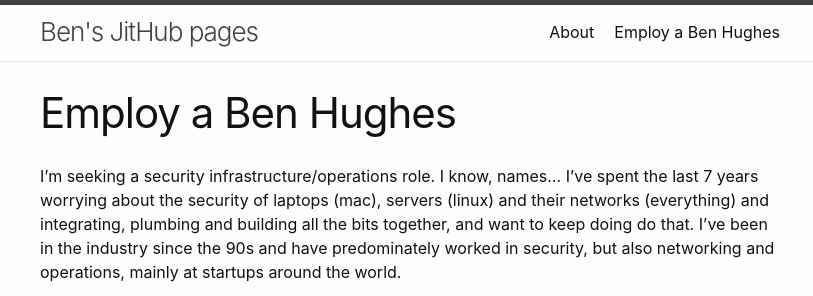
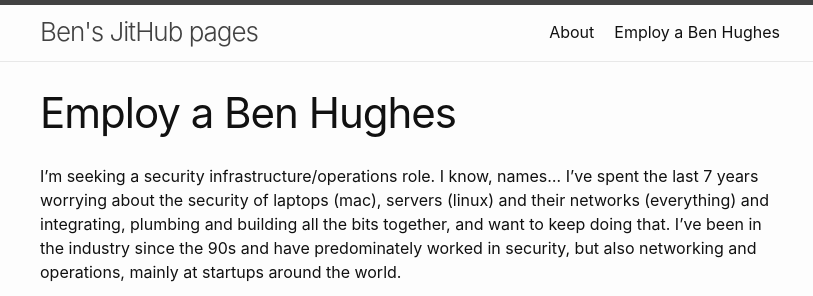
Before and after one commit to barn/barn.github.io, a plain HTML site: page benhughes/index.html in a window 1280 px wide. Shown: the top 296 px of the page, 230-1043 px from the left. Drawn offline with Linux system fonts and the light colour scheme.

Commit message:
fix typo

```diff
--- a/benhughes/index.html
+++ b/benhughes/index.html
@@ -40,7 +40,7 @@
   </header>
 
   <div class="post-content">
-    <p>I’m seeking a security infrastructure/operations role. I know, names… I’ve spent the last 7 years worrying about the security of laptops (mac), servers (linux) and their networks (everything) and integrating, plumbing and building all the bits together, and want to keep doing do that. I’ve been in the industry since the 90s and have predominately worked in security, but also networking and operations, mainly at startups around the world.</p>
+    <p>I’m seeking a security infrastructure/operations role. I know, names… I’ve spent the last 7 years worrying about the security of laptops (mac), servers (linux) and their networks (everything) and integrating, plumbing and building all the bits together, and want to keep doing that. I’ve been in the industry since the 90s and have predominately worked in security, but also networking and operations, mainly at startups around the world.</p>
 
 <h1 id="what-i-dohave-done">What I do/have done</h1>
 
```
